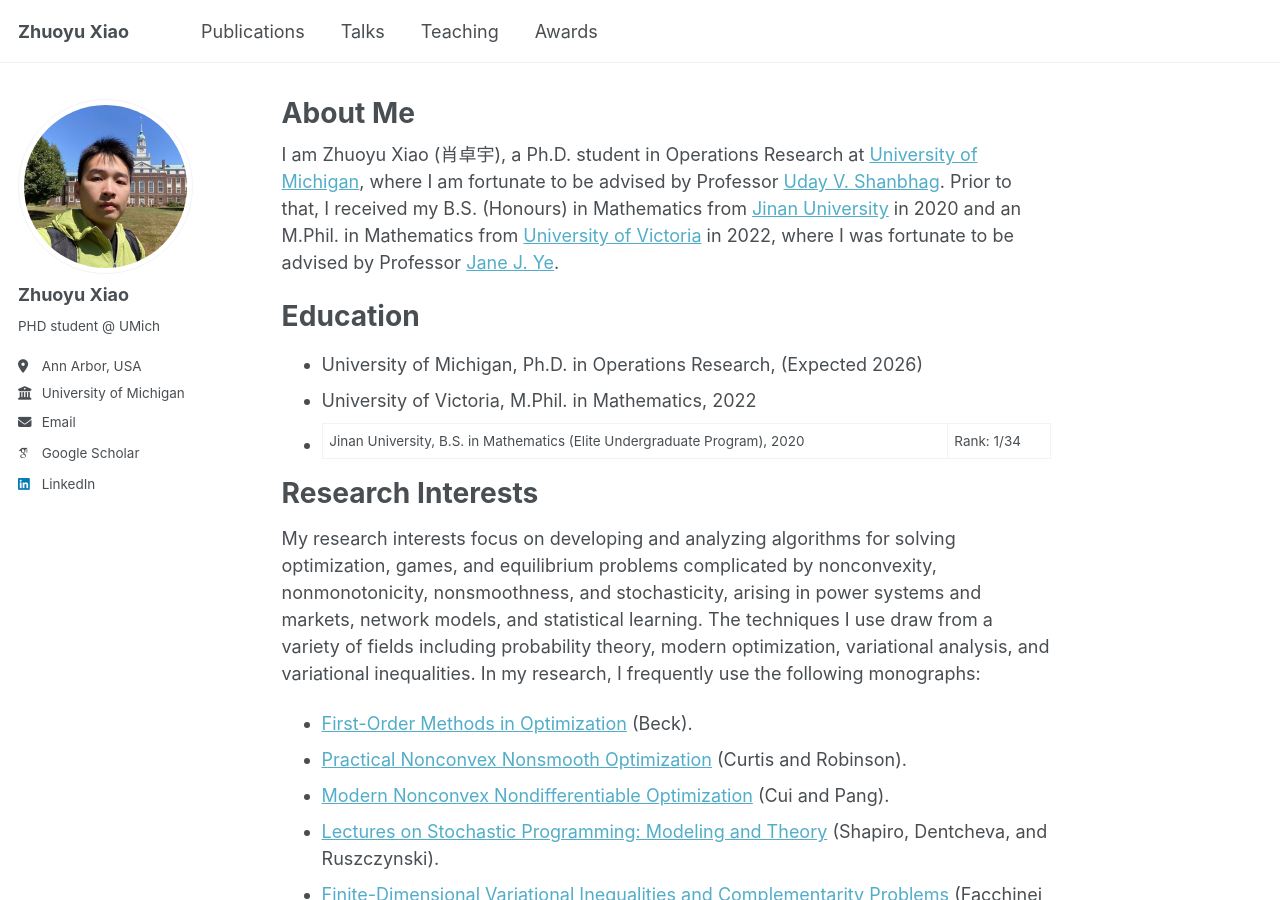
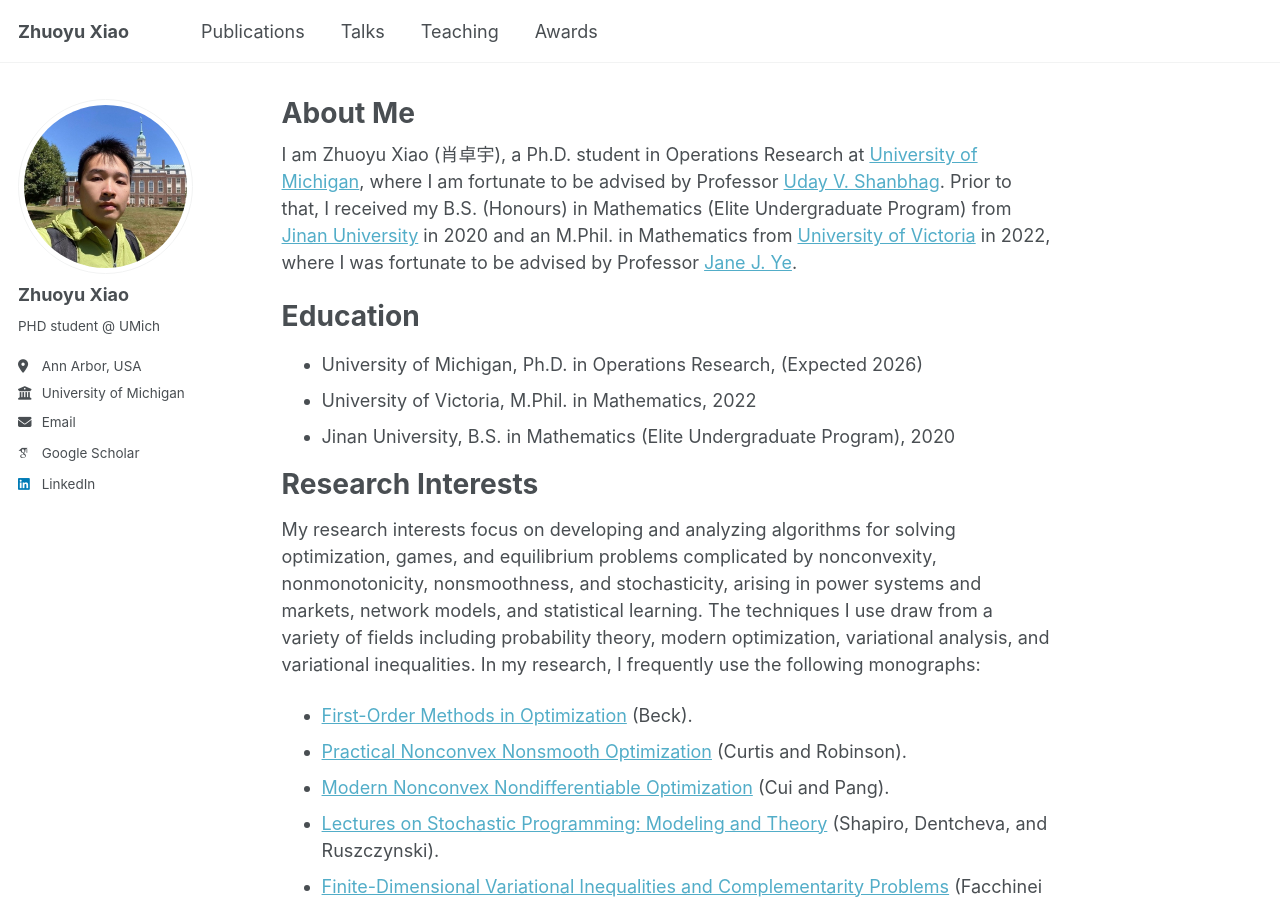
Before and after one commit to zyxiao97/zyxiao97.github.io, a Jekyll site: the page built from _pages/about.md, in a window 1280 px wide and 900 px high. Built offline with Jekyll 4.4.1, drawn with Linux system fonts in a browser that asks for light colours; some web fonts are replaced.

Commit message:
Update about.md

```diff
--- a/_pages/about.md
+++ b/_pages/about.md
@@ -7,13 +7,13 @@ redirect_from:
   - /about.html
 ---
 
-I am Zhuoyu Xiao (肖卓宇), a Ph.D. student in Operations Research at [University of Michigan](https://umich.edu/), where I am fortunate to be advised by Professor [Uday V. Shanbhag](https://udaybag2.github.io/).  Prior to that, I received my B.S. (Honours) in Mathematics from [Jinan University](https://english.jnu.edu.cn/) in 2020 and an M.Phil. in Mathematics from [University of Victoria](https://www.uvic.ca/) in 2022, where I was fortunate to be advised by Professor [Jane J. Ye](https://web.uvic.ca/~janeye/).
+I am Zhuoyu Xiao (肖卓宇), a Ph.D. student in Operations Research at [University of Michigan](https://umich.edu/), where I am fortunate to be advised by Professor [Uday V. Shanbhag](https://udaybag2.github.io/).  Prior to that, I received my B.S. (Honours) in Mathematics (Elite Undergraduate Program) from [Jinan University](https://english.jnu.edu.cn/) in 2020 and an M.Phil. in Mathematics from [University of Victoria](https://www.uvic.ca/) in 2022, where I was fortunate to be advised by Professor [Jane J. Ye](https://web.uvic.ca/~janeye/).
 
 Education
 ======
 - University of Michigan, Ph.D. in Operations Research, (Expected 2026)
 - University of Victoria, M.Phil. in Mathematics, 2022
-- Jinan University, B.S. in Mathematics (Elite Undergraduate Program), 2020 | Rank: 1/34
+- Jinan University, B.S. in Mathematics (Elite Undergraduate Program), 2020
 
 Research Interests
 ======
```
